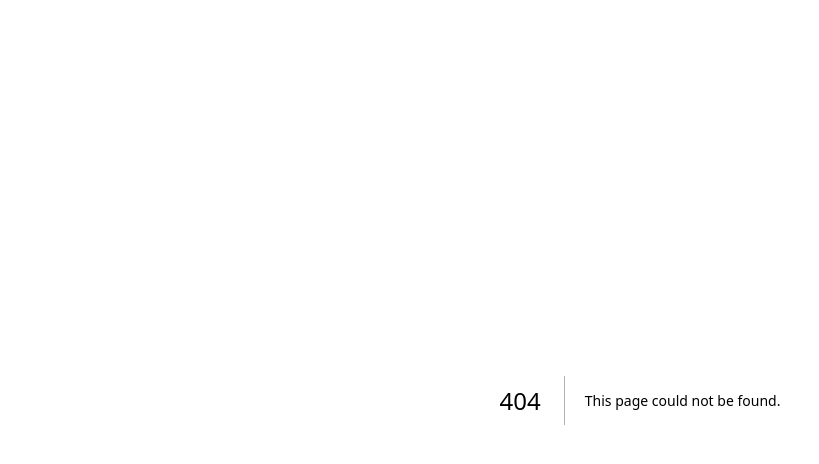
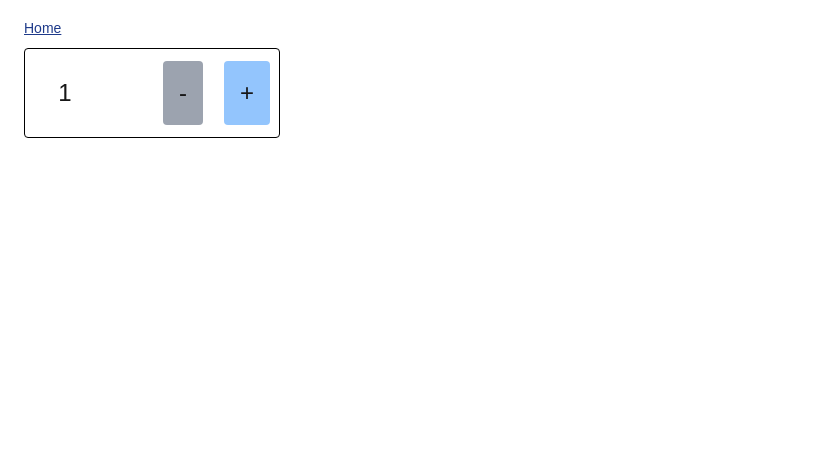
Before and after one commit to ShannonHilland/cprg306-assignments, a Next.js app: page /week-4 in a window 1280 px wide. Before the commit this address had no page. Shown: the top 464 px of the page, without its empty margins (0-819 px from the left). Built offline with nearby package versions, Linux system fonts and the light colour scheme.

Commit message:
add clicker component

```diff
--- a/app/page.js
+++ b/app/page.js
@@ -6,6 +6,7 @@ export default function Page() {
       <h1 className="text-xl font-semibold text-cyan-800 ">CPRG 306: Web Development 2 - Assignments</h1>
       <li><Link href="./week-2" className="underline text-blue-900 hover:text-blue-600">Week 2</ Link></li>
       <li><Link href="./week-3" className="underline text-blue-900 hover:text-blue-600">Week 3</Link></li>
+      <li><Link href="./week-4" className="underline text-blue-900 hover:text-blue-600">Week 4</Link></li>
     </div>
   );
 }
--- /dev/null
+++ b/app/week-4/new-item.js
@@ -0,0 +1,36 @@
+"use client";
+import React, { useState} from "react";
+
+export default function NewItem() {
+    const [quantity, setQuantity] = useState(1);
+
+    const increment = () => {
+        if(quantity < 20) {
+            setQuantity(quantity + 1);
+        }
+    };
+    const decrement = () => {
+        if(quantity > 1) {
+            setQuantity(quantity - 1);
+        }
+    };
+
+  return (
+    <div className="w-64 h-16 m-2">
+        <div className="flex items-center justify-around border  border-black rounded">
+            <div className="flex-grow p-3">
+                <p className="text-center text-2xl w-14">{quantity}</p>
+            </div>
+            <div className="flex justify-center w-16 p-3">
+                <button onClick={decrement} disabled={quantity == 1} className="text-2xl p-4 bg-blue-300 hover:bg-blue-500 disabled:bg-gray-400 rounded">-</button>
+            </div>
+            <div className="flex justify-center w-16 p-3">
+                <button onClick={increment} disabled={quantity == 20} className="text-2xl p-4 bg-blue-300 hover:bg-blue-500 disabled:bg-gray-400 rounded">+</button>
+            </div>
+
+
+        </div>
+    </div>
+  );
+
+}
--- /dev/null
+++ b/app/week-4/page.js
@@ -0,0 +1,13 @@
+
+import Link from "next/link";
+
+import NewItem from "./new-item";
+
+export default function Page() {
+    return(
+        <main className="m-4">
+            <Link href="/" className="m-2 underline text-blue-900 hover:text-blue-600 text-sm">Home</Link>
+            <NewItem />
+        </main>
+    );
+}
```
